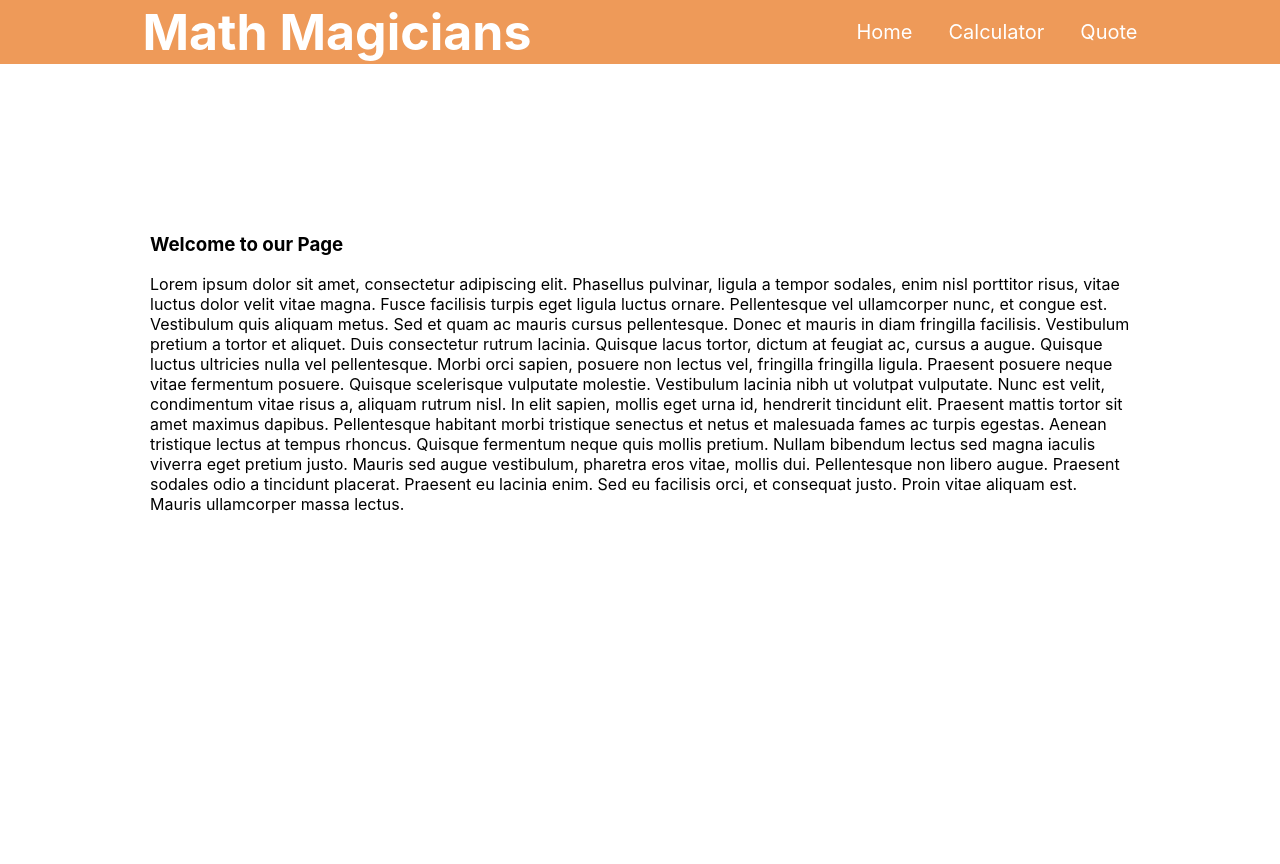
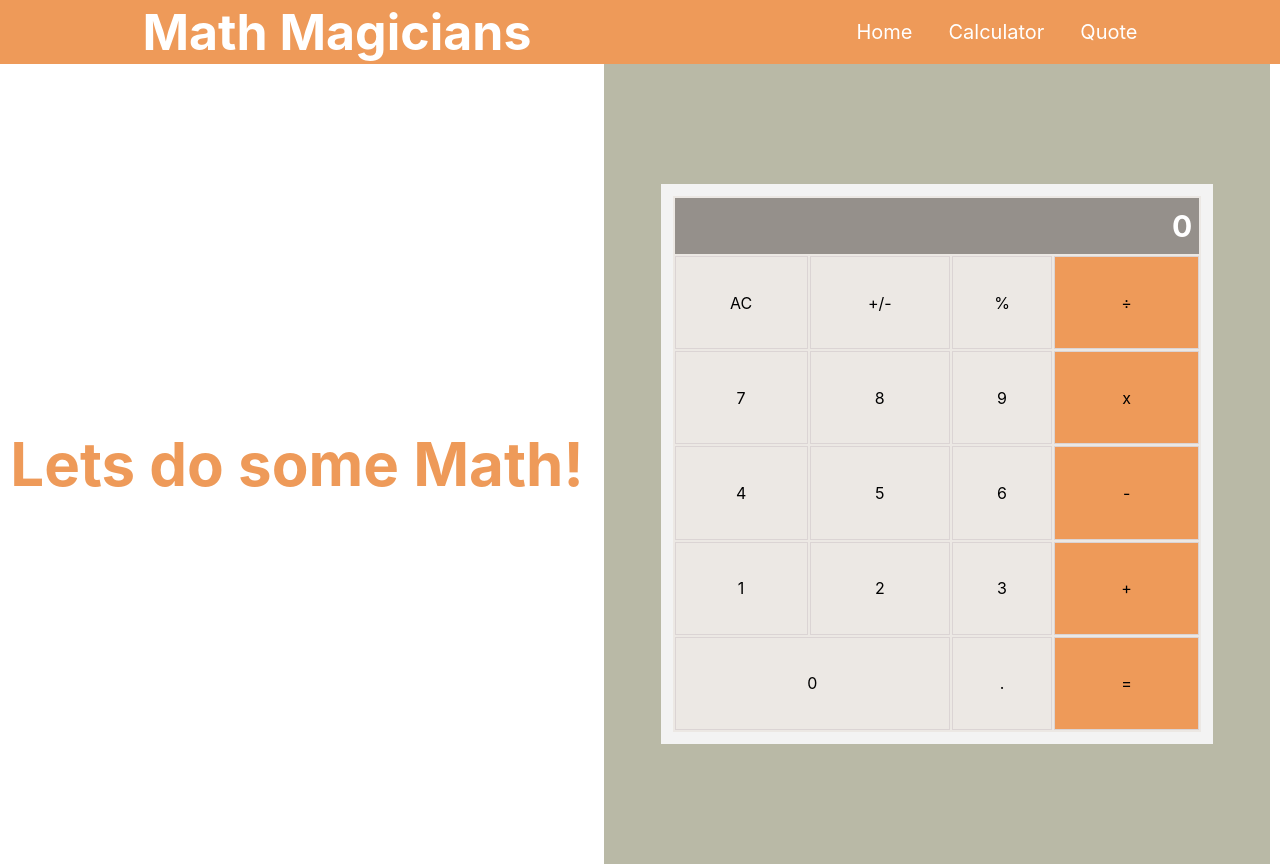
Before and after one commit to KareemWilson/MathMagicians, a React (Create React App) app: page / in a window 1280 px wide. Before the commit the page ends 800 px from the top, so only its background shows below. Built offline with nearby package versions, Linux system fonts and the light colour scheme.

Commit message:
Update App.js

```diff
--- a/src/App.js
+++ b/src/App.js
@@ -17,10 +17,10 @@ class App extends React.Component {
       <>
         <NavBar />
         <Routes>
-          <Route path="/" element={<Home />} />
+          <Route path="/" element={<Main />} />
         </Routes>
         <Routes>
-          <Route path="/calculator" element={<Main />} />
+          <Route path="/calculator" element={<Home />} />
         </Routes>
         <Routes>
           <Route path="/quote" element={<Quote />} />
```
